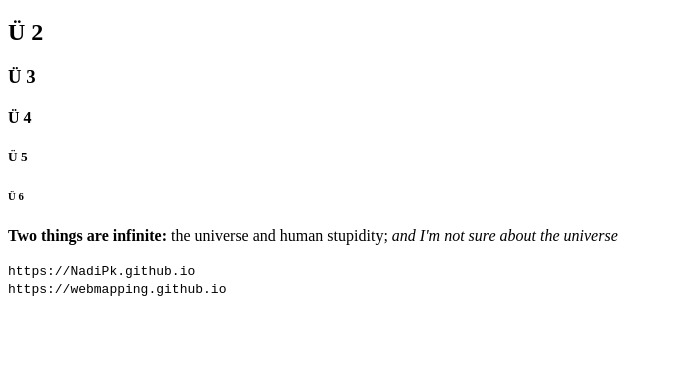
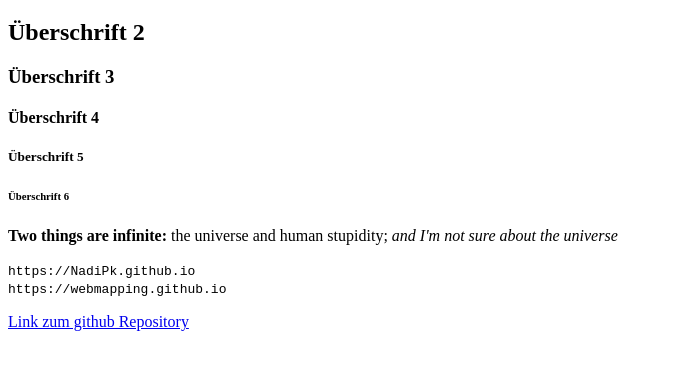
Before and after one commit to NadiPk/NadiPk.github.io, a plain HTML site: page html/index.html in a window 1280 px wide. Shown: the part 61-430 px from the top of the page, without its empty margins (0-673 px from the left). Drawn offline with Linux system fonts and the light colour scheme.

Commit message:
link mit href

```diff
--- a/html/index.html
+++ b/html/index.html
@@ -10,11 +10,11 @@
 </head>
 <body>
 <h1>Überschrift 1</h1>
-<h2>Ü 2</h2>
-<h3>Ü 3</h3>
-<h4>Ü 4</h4>
-<h5>Ü 5</h5>
-<h6>Ü 6</h6>
+<h2>Überschrift 2</h2>
+<h3>Überschrift 3</h3>
+<h4>Überschrift 4</h4>
+<h5>Überschrift 5</h5>
+<h6>Überschrift 6</h6>
 
 <p><strong>Two things are infinite:</strong> the universe and human stupidity; <em>and I'm not sure about the universe</em></p>
 
@@ -23,5 +23,7 @@
    <code> https://webmapping.github.io </code>
 </p>
 
+<a href="https://NadiPk.github.io">Link zum github Repository</a>
+
 </body>
 </html>
```
